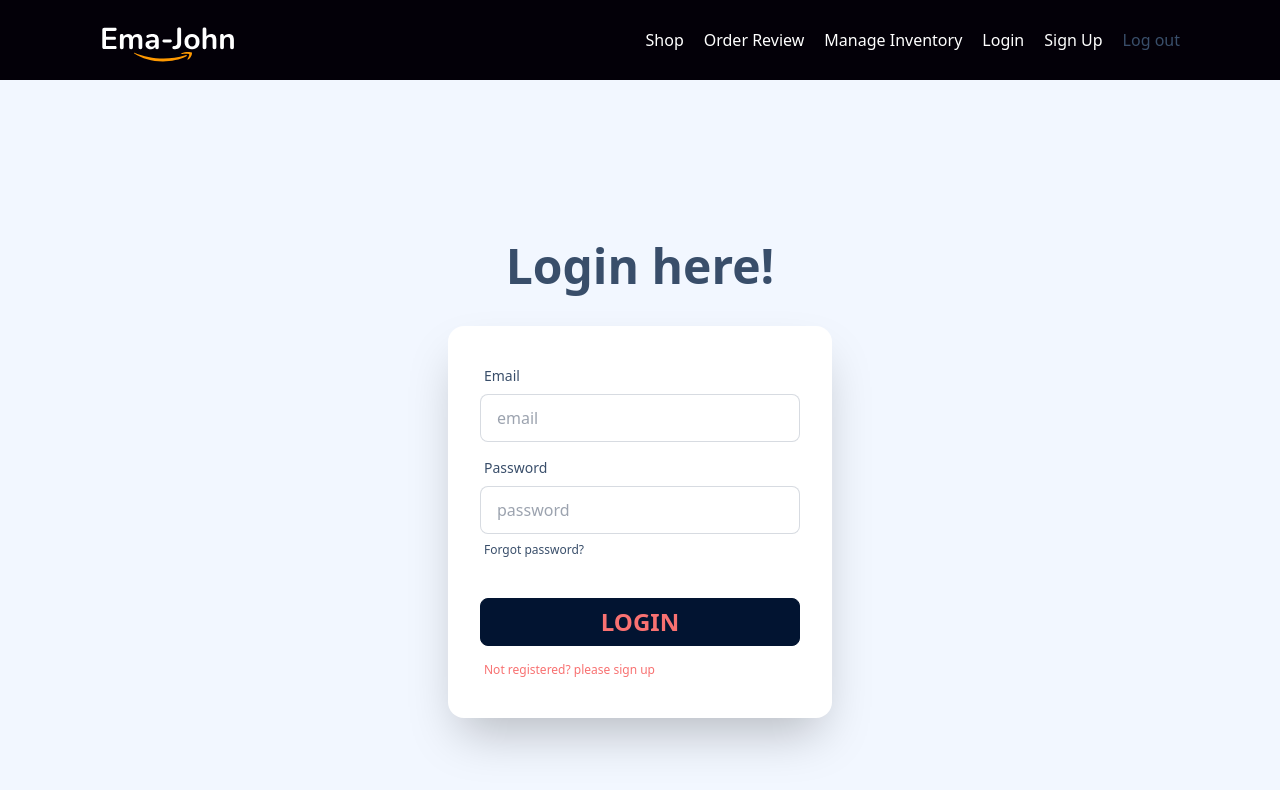
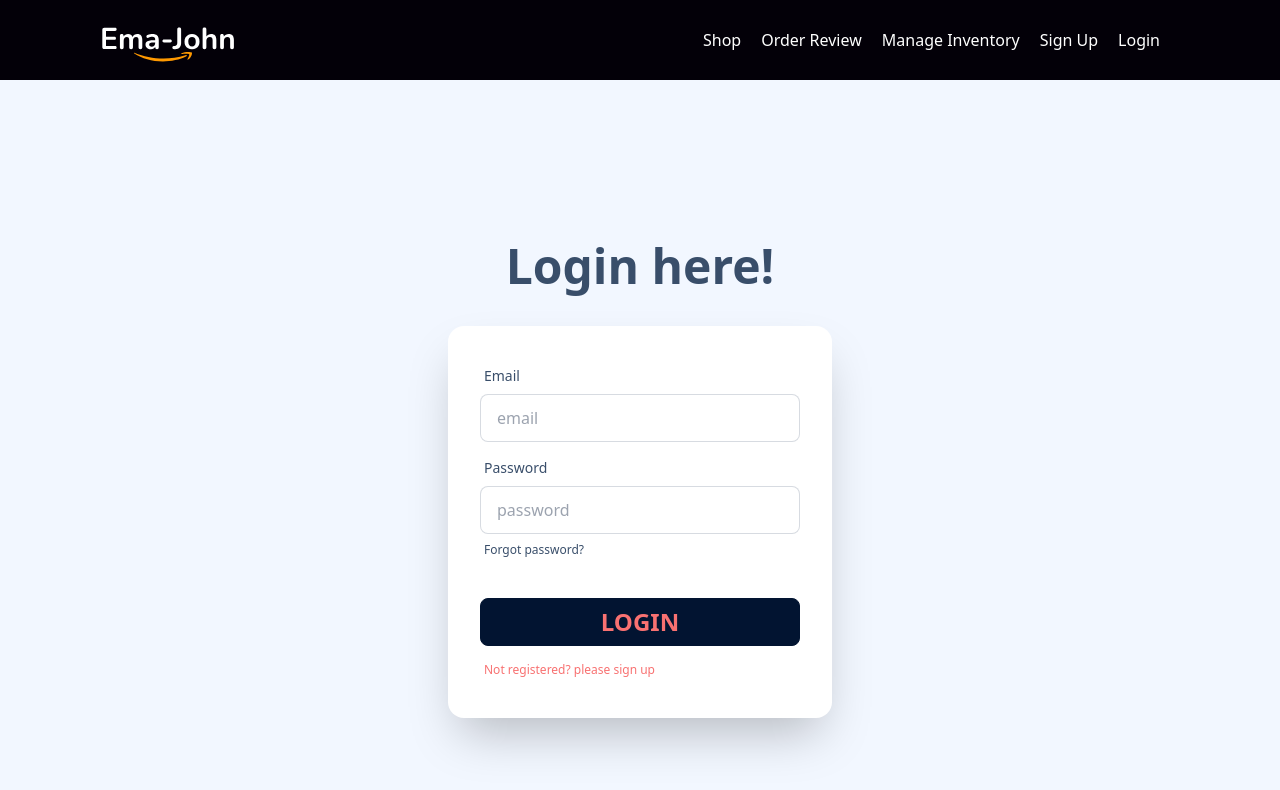
Before and after one commit to 2md-mahmudul-hasan/amazon-simple, a React (Vite) app: page /login in a window 1280 px wide. Shown: the top 790 px of the page. Built offline with nearby package versions, Linux system fonts and the light colour scheme; no server answers.

Commit message:
private route

```diff
--- a/src/Component/Header/Header.jsx
+++ b/src/Component/Header/Header.jsx
@@ -5,7 +5,7 @@ import { Link } from 'react-router-dom';
 import { authContext } from '../../provider/ContextProvider';
 
 const Header = () => {
-  const { logOut } = useContext(authContext)
+  const { logOut, user } = useContext(authContext)
   const handleLoOut = () => {
     logOut()
       .then(() => {
@@ -23,10 +23,14 @@ const Header = () => {
         <Link to="/">Shop</Link>
         <Link to="/orders">Order Review</Link>
         <Link to="/inventory">Manage Inventory</Link>
-        <Link to="/login">Login</Link>
+
         <Link to="/signup">Sign Up</Link>
+        {user ?
+          <div><span className=" dark:text-white">{user.email}</span>
+            <button className='btn-danger' onClick={handleLoOut}>Log out</button> </div>
+          : <button ><Link to="/login">Login</Link></button>
+        }
 
-        <button onClick={handleLoOut}>Log out</button>
       </div>
     </div>
   );
--- /dev/null
+++ b/src/Component/PrivateRoute/PrivateRoute.jsx
@@ -0,0 +1,13 @@
+import React, { useContext } from 'react';
+import { authContext } from '../../provider/ContextProvider';
+import { Navigate } from 'react-router-dom';
+
+const PrivateRoute = ({ children }) => {
+  const { user } = useContext(authContext)
+  if (user) {
+    return children;
+  }
+  return <Navigate to="/login"></Navigate>
+};
+
+export default PrivateRoute;
--- a/src/main.jsx
+++ b/src/main.jsx
@@ -16,6 +16,7 @@ import Orders from './Component/Order/Orders';
 import CheckOut from './Component/CheckOut/CheckOut';
 import SignUp from './Component/SignUp/SignUp';
 import ContextProvider from './provider/ContextProvider';
+import PrivateRoute from './Component/PrivateRoute/PrivateRoute';
 
 const router = createBrowserRouter([
   {
@@ -45,7 +46,7 @@ const router = createBrowserRouter([
       },
       {
         path: '/checkout',
-        element: <CheckOut></CheckOut>
+        element: <PrivateRoute><CheckOut></CheckOut></PrivateRoute>
       }
 
     ]
--- a/src/provider/ContextProvider.jsx
+++ b/src/provider/ContextProvider.jsx
@@ -1,5 +1,5 @@
-import React, { createContext, useState } from 'react';
-import { createUserWithEmailAndPassword, getAuth, signInWithEmailAndPassword, signOut } from 'firebase/auth'
+import React, { createContext, useEffect, useState } from 'react';
+import { createUserWithEmailAndPassword, getAuth, onAuthStateChanged, signInWithEmailAndPassword, signOut } from 'firebase/auth'
 import app from '../firebase/firebase.config';
 
 const auth = getAuth(app)
@@ -21,12 +21,23 @@ const ContextProvider = ({ children }) => {
     return signOut(auth)
   }
 
+  //user observer
+  useEffect(() => {
+    const observer = onAuthStateChanged(auth, (loginUser) => {
+      setuser(loginUser)
+    })
+    //close observer
+    return () => {
+      return observer();
+    }
+  }, [])
   const authInfo = {
     user,
     auth,
     createUser,
     signIn,
-    logOut
+    logOut,
+    user
   }
   return (
     <authContext.Provider value={authInfo}>
```
